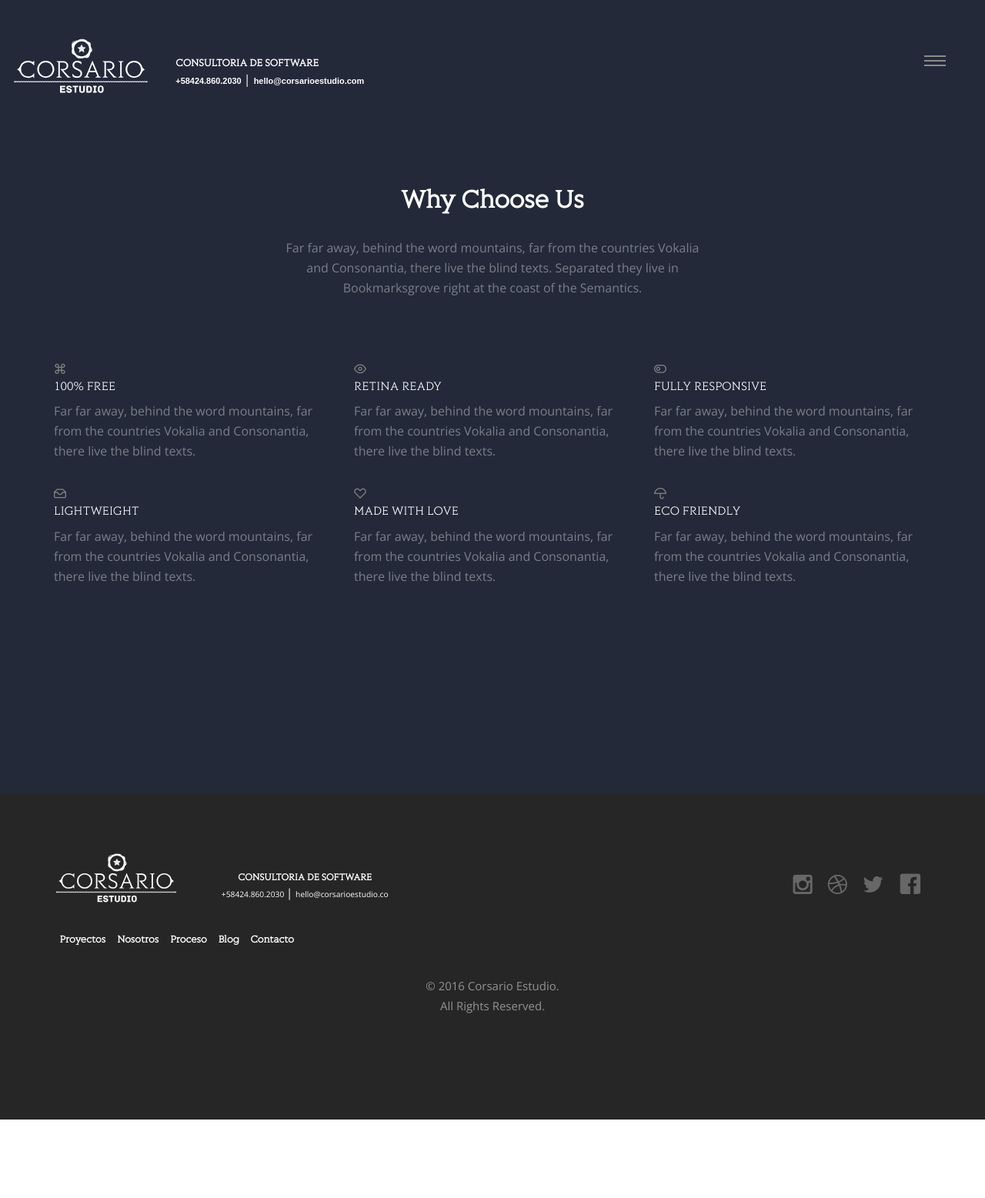
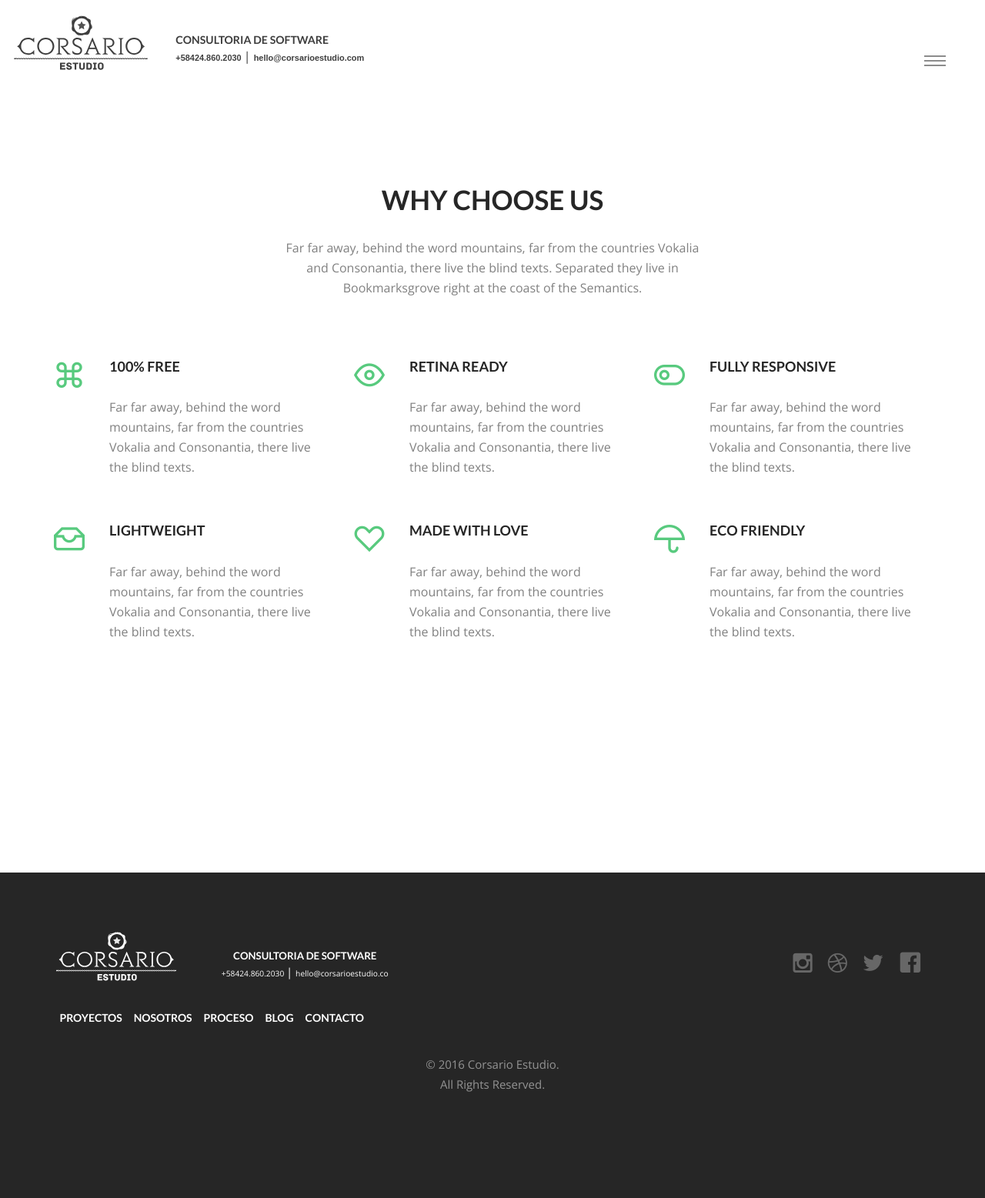
Before and after one commit to CorsarioEstudio/CorsarioEstudio.github.io, a Jekyll site: the page built from about.html, in a window 1280 px wide. Shown: the whole page at 77% size. Built offline with Jekyll 4.4.1, drawn with Linux system fonts in a browser that asks for light colours; some web fonts are replaced; before the commit the page ends 1455 px from its top, so only the background shows below that.

Commit message:
Nueva tipografia, fixes necesarios para incluirla

```diff
--- a/_includes/head.html
+++ b/_includes/head.html
@@ -29,6 +29,7 @@
 
 	<!-- Google Fonts -->
 	<link href='https://fonts.googleapis.com/css?family=Open+Sans:400,300,700|Monsterrat:400,700|Merriweather:400,300italic,700' rel='stylesheet' type='text/css'>
+	<link href='https://fonts.googleapis.com/css?family=Lato:700' rel='stylesheet' type='text/css'>
 
 	<!-- Lovato Font -->
 	<link rel="stylesheet" href="fonts/lovato-light/stylesheet.css">
--- /dev/null
+++ b/_includes/header-2.html
@@ -0,0 +1,52 @@
+<header clarss="header">
+  <div class="burger">
+    <div class="burger__patty"></div>
+    <div class="burger__patty"></div>
+    <div class="burger__patty"></div>
+  </div>
+
+  <nav class="menu">
+    <div class="menu__brand" data-height-perc="100" data-height-triggered-perc="25" data-trigger-width="768">
+      <div class="corsario-overlay"></div>
+
+      <div class="logo"><a href="./index.html" class="svg-black svg-container">{% include logo-corsario.svg %}</a></div>
+      <div class="svg-container" style="z-index:10;">
+        {% include illustration-ship.svg %}
+      </div>
+    </div>
+
+    <ul class="menu__list" data-height-perc="100" data-height-triggered-perc="75" data-trigger-width="768">
+      <li class="menu__item"><a href="" class="menu__link">Proyectos</a></li>
+      <li class="menu__item"><a href="./about.html" class="menu__link">Nosotros</a></li>
+      <li class="menu__item"><a href="" class="menu__link">Proceso</a></li>
+      <li class="menu__item"><a href="" class="menu__link">Blog</a></li>
+      <li class="menu__item"><a href="" class="menu__link">Contacto</a></li>
+      <!-- <li class="menu__item">
+      <a href="https://twitter.com/ettrics" target="_blank" class="menu__link menu__link--social"><i class="fa fa-twitter"></i></a>
+    </li>
+    <li class="menu__item">
+    <a href="https://dribbble.com/ettrics" target="_blank" class="menu__link menu__link--social">
+    <i class="fa fa-dribbble"></i></a>
+  </li> -->
+</ul>
+</nav>
+
+<nav class="corsario-nav-style-1 text-gray" role="navigation" data-offcanvass-position="corsario-offcanvass-right">
+  <div>
+    <div class="col-lg-2 col-md-2 col-sm-12 col-xs-12 corsario-logo text-center">
+      <a href="./index.html" class="svg-gray svg-container">{% include logo-corsario.svg %}</a>
+    </div>
+    <div class="col-lg-3 col-md-4 col-sm-12 col-xs-12 corsario-logo">
+      <br>
+      <h5 class="subtitle">CONSULTORIA DE SOFTWARE</h5>
+      <a class="nav-contact-item" itemprop="telephone" id="nav-phone" href="tel:+584248602030">
+        <i aria-hidden="true" class="icn--phone"></i>
+        <span>+58424.860.2030</span>
+      </a>
+      <span class="nav-contact-divider text-black">|</span>
+      <a class="nav-contact-item" itemprop="email" id="nav-email" href="mailto:hello@corsarioestudio.com?Subject=Hey,%20Corsario!"><i aria-hidden="true" class="icn--email"></i><span>hello@corsarioestudio.com</span></a>
+    </div>
+  </div>
+</nav>
+
+</header>
--- /dev/null
+++ b/_layouts/others.html
@@ -0,0 +1,24 @@
+<!DOCTYPE html>
+<!--[if lt IE 7]>      <html class="no-js lt-ie9 lt-ie8 lt-ie7"> <![endif]-->
+<!--[if IE 7]>         <html class="no-js lt-ie9 lt-ie8"> <![endif]-->
+<!--[if IE 8]>         <html class="no-js lt-ie9"> <![endif]-->
+<!--[if gt IE 8]><!--> <html class="no-js"> <!--<![endif]-->
+<html>
+
+  {% include head.html %}
+
+  <body>
+
+    {% include header-2.html %}
+
+    <div class="page-content">
+      <div class="wrapper">
+        {{ content }}
+      </div>
+    </div>
+
+    {% include footer.html %}
+
+  </body>
+
+</html>
--- a/about.html
+++ b/about.html
@@ -1,8 +1,8 @@
 ---
-layout: default
+layout: others
 ---
 
-<div class="corsario-features-style-5 pd-secondary-page">
+<div class="corsario-features-style-2 pd-secondary-page">
 	<div class="container">
 		<div class="row p-b">
 			<div class="col-md-6 col-md-offset-3 text-center">
--- a/css/cards.css
+++ b/css/cards.css
@@ -32,6 +32,10 @@
   {
     padding-top: 200px !important;
   }
+
+  div.afterNav{
+    padding-top: 60% !important;
+  }
 }
 
 .inline-icon{
@@ -64,6 +68,10 @@
   color:black;
 }
 
+.text-gray, .text-gray * {
+  color:#3e3e3e;
+}
+
 div.pd-secondary-page{
   padding: 15em 0;
 }
@@ -90,7 +98,7 @@
 @media screen and (max-width: 992px) {
   a.svg-container *{
     width: auto;;
-    height: auto;
+    height: 100%;
   }
 
   .logo .svg-container *{
@@ -98,10 +106,9 @@
   }
 
   .afterNav{
-    padding-top: 15%;
-  }
-}
-
+    padding-top: 30% !important;
+  }
+}
 
 .js-full-height{
   position: relative;
@@ -149,12 +156,12 @@
   }
 }
 
-h1, h2, h3, h4, h5, h6 {
+h1, h2:not(.cover-text-sublead), h3, h4, h5, h6 {
   margin: 0 0 30px 0;
   padding: 0;
   /*font-family: "Montserrat", Arial, sans-serif;*/
-  font-family: lovatolight;
-  font-weight: 700;
+  font-family: "Lato";
+  text-transform: uppercase;
   color: #262626;
 }
 
@@ -756,7 +763,7 @@
   position: absolute;
   z-index: 8;
   width: 100%;
-  margin-top: 40px;
+  margin-top: 10px;
 }
 @media screen and (max-width: 768px) {
   .corsario-nav-style-1, .corsario-nav-style-2 {
@@ -1036,10 +1043,11 @@
   /*min-height: 800px;*/
 }
 .corsario-cover .corsario-cover-text .cover-text-lead {
-  font-size: 40px;
+  font-size: 49px;
   /*font-family: "Montserrat", Arial, sans-serif;*/
-  font-family: lovatolight;
-  font-weight: 700;
+  font-family: Lato;
+  text-transform: uppercase;
+  letter-spacing: 10px;
   color: #fff;
 }
 .corsario-cover .corsario-cover-text .cover-text-sublead {
```
Also changed, not shown: index.html (+7 -5 lines).
